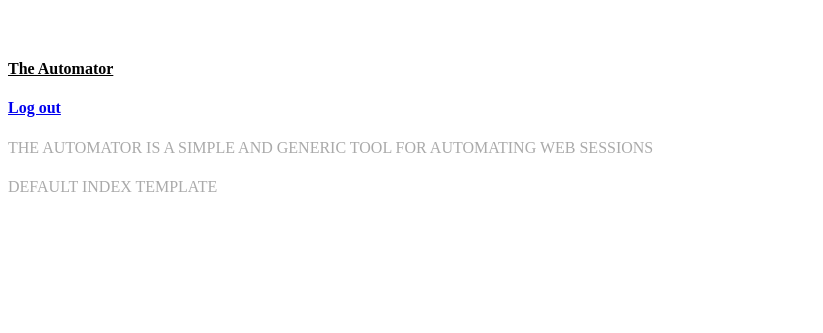
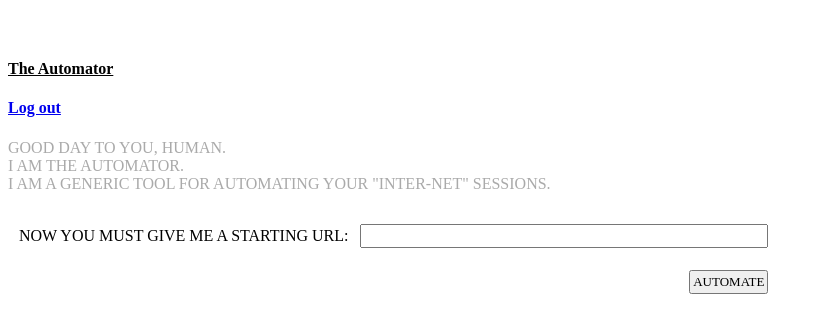
Before and after one commit to galarant/atmatr, a Django app: page / in a window 1280 px wide. Shown: the top 333 px of the page, without its empty margins (0-823 px from the left). Run offline with Django 3.2, Linux system fonts and the light colour scheme; the visitor is signed in with stand-in values (Sample User, id 1).

Commit message:
added basic form for url submission

```diff
--- /dev/null
+++ b/atmatr/apps/frontend/forms.py
@@ -0,0 +1,4 @@
+from django import forms
+
+class IndexForm(forms.Form):
+    starting_page = forms.URLField(label="NOW YOU MUST GIVE ME A STARTING URL:")
--- a/atmatr/apps/frontend/templates/index.html
+++ b/atmatr/apps/frontend/templates/index.html
@@ -1,6 +1,17 @@
 {% extends "base.html" %}
+{% load i18n %}
 
 {% block content %}
-<h4 class="explainer">THE AUTOMATOR IS A SIMPLE AND GENERIC TOOL FOR AUTOMATING WEB SESSIONS</h4>
-<h4 class="explainer">DEFAULT INDEX TEMPLATE</h4>
+{% blocktrans %}
+<h4 class="explainer">GOOD DAY TO YOU, HUMAN.<br/>I AM THE AUTOMATOR.<br/>I AM A GENERIC TOOL FOR AUTOMATING YOUR "INTER-NET" SESSIONS.</h4>
+{% endblocktrans %}
+<form action=".", method="post">{% csrf_token %}
+    <table class="form-table">
+    {{ form.as_table }}
+        <tr></tr>
+        <tr>
+            <td></td><td><input class="button primary small" type="submit" value="{% trans "AUTOMATE" %}" /></td>
+        </tr>
+    </table>
+</form>
 {% endblock %}
--- a/atmatr/apps/frontend/views.py
+++ b/atmatr/apps/frontend/views.py
@@ -1,16 +1,19 @@
+from __future__ import absolute_import
 import hashlib
 
 from django.conf import settings
-from django.views.generic import View
 from django.utils.decorators import method_decorator
 from django.template.loader import get_template
 from django.template import Context
 from django.core.mail import EmailMultiAlternatives
 
 from django.views.generic.base import(
+    View,
     TemplateView,
     RedirectView,
 )
+
+from django.views.generic.edit import FormView
 
 from django.contrib.auth.decorators import(
     login_required,
@@ -27,6 +30,10 @@ from django.contrib.auth.models import User
 
 from registration.backends.simple.views import RegistrationView
 
+from .forms import(
+    IndexForm,
+)
+
 
 class AuthenticatedView(View):
 
@@ -37,12 +44,11 @@ class AuthenticatedView(View):
 
 class WelcomeView(TemplateView):
 
+    """
+    A simple Welcome page for anonymous users
+    """
+
     template_name = 'welcome.html'
-
-
-class IndexView(AuthenticatedView, TemplateView):
-
-    template_name = 'index.html'
 
 
 class ActivationView(RegistrationView):
@@ -89,3 +95,26 @@ class DeactivationView(RedirectView):
                     user.is_active = False
                     user.save()
         return super(DeactivationView, self).get(request, **kwargs)
+
+
+class IndexView(AuthenticatedView, FormView):
+
+    """
+    Starts the user experience.
+    This logic will probably be moved somewhere else once the project becomes less linear
+    """
+
+    template_name = 'index.html'
+    form_class = IndexForm
+    success_url = '/'
+
+    def post(self, request, **kwargs):
+        print "GOT THE URL: %s" % request.POST['starting_page']
+        return super(IndexView, self).post(request, **kwargs)
+
+    def form_valid(self, form):
+        """
+        Doesn't really do much right now.
+        In the future it will scrape the initial URL and redirect to the ActionTree experience.
+        """
+        return super(IndexView, self).form_valid(form)
--- a/atmatr/public/static/styles/main.css
+++ b/atmatr/public/static/styles/main.css
@@ -12,6 +12,10 @@ input {font-family:inherit;
        padding:2px;
 }
 
+input[type="url"] {
+    width: 400px;
+}
+
 /* specialized utility classes */
 
 .explainer {
--- a/atmatr/urls.py
+++ b/atmatr/urls.py
@@ -11,7 +11,7 @@ from atmatr.apps.frontend.views import (
     DeactivationView,
 )
 
-urlpatterns = patterns((r'^favicon\.ico$', RedirectView.as_view(url='/static/images/favicon.ico')),
+urlpatterns = patterns(url(r'^favicon\.ico$', RedirectView.as_view(url='/static/images/favicon.ico')),
                        url(r'^$', IndexView.as_view(), name='index'),
                        url(r'^welcome/$', WelcomeView.as_view(), name='welcome'),
                        url(r'^accounts/register/$', ActivationView.as_view(), name='register'),
```
